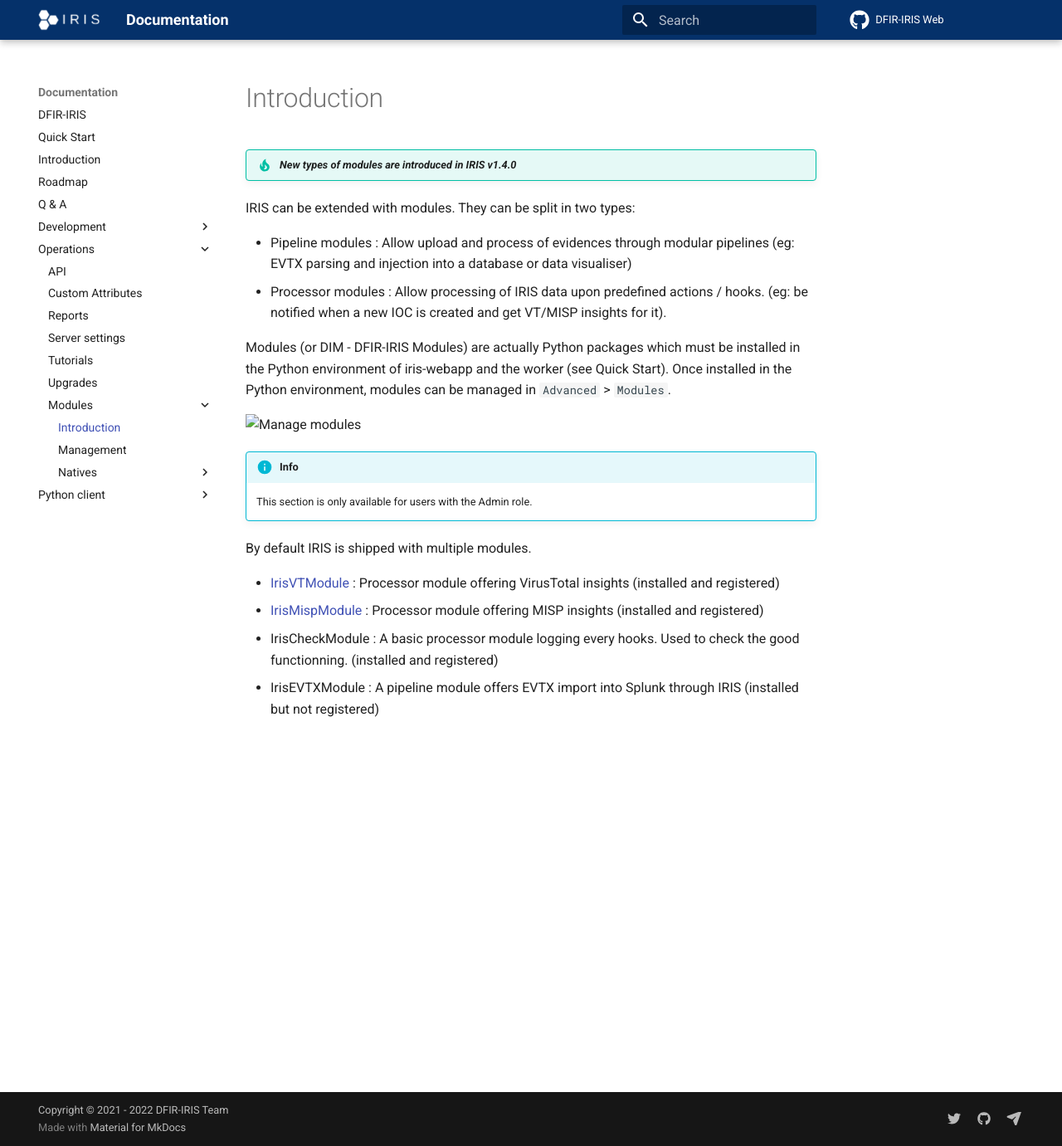
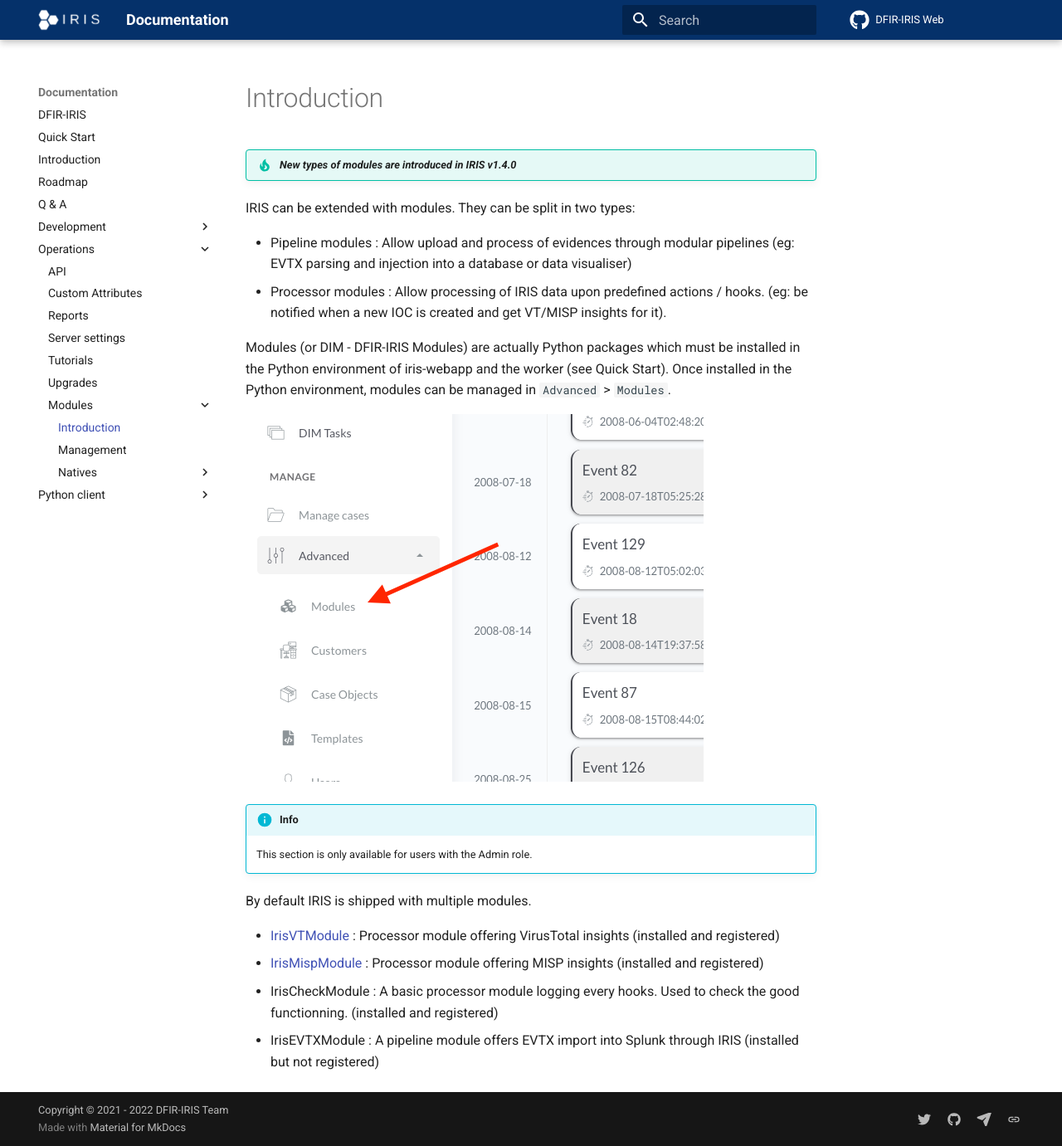
Before and after one commit to dfir-iris/dfir-iris.github.io, an MkDocs documentation site: the page built from docs/operations/modules/index.md, in a window 1280 px wide and 1381 px high. Shown: the whole window at 83% size. Built offline with MkDocs 1.6.1 and Material for MkDocs 9.7.7, drawn with Linux system fonts in a browser that asks for light colours; comment, search, counter and statistics services are not loaded.

Commit message:
[ADD] New discord link

```diff
--- a/docs/operations/modules/index.md
+++ b/docs/operations/modules/index.md
@@ -10,7 +10,7 @@
 Modules (or DIM - DFIR-IRIS Modules) are actually Python packages which must be installed in the Python environment of iris-webapp and the worker (see Quick Start).
 Once installed in the Python environment, modules can be managed in ``Advanced`` > ``Modules``.
 
-![Manage modules](../_static/Manage_module.png)
+![Manage modules](../../_static/Manage_module.png)
 
 !!! info
     This section is only available for users with the Admin role.
--- a/mkdocs.yml
+++ b/mkdocs.yml
@@ -40,6 +40,8 @@
       link: https://github.com/dfir-iris
     - icon: fontawesome/solid/paper-plane
       link: mailto:<contact@dfir-iris.org>
+    - icon: material/discord
+      link: https://discord.gg/76tM6QUJza
 
 repo_url: https://github.com/dfir-iris/iris-web
 site_url: https://dfir-iris.github.io
```
